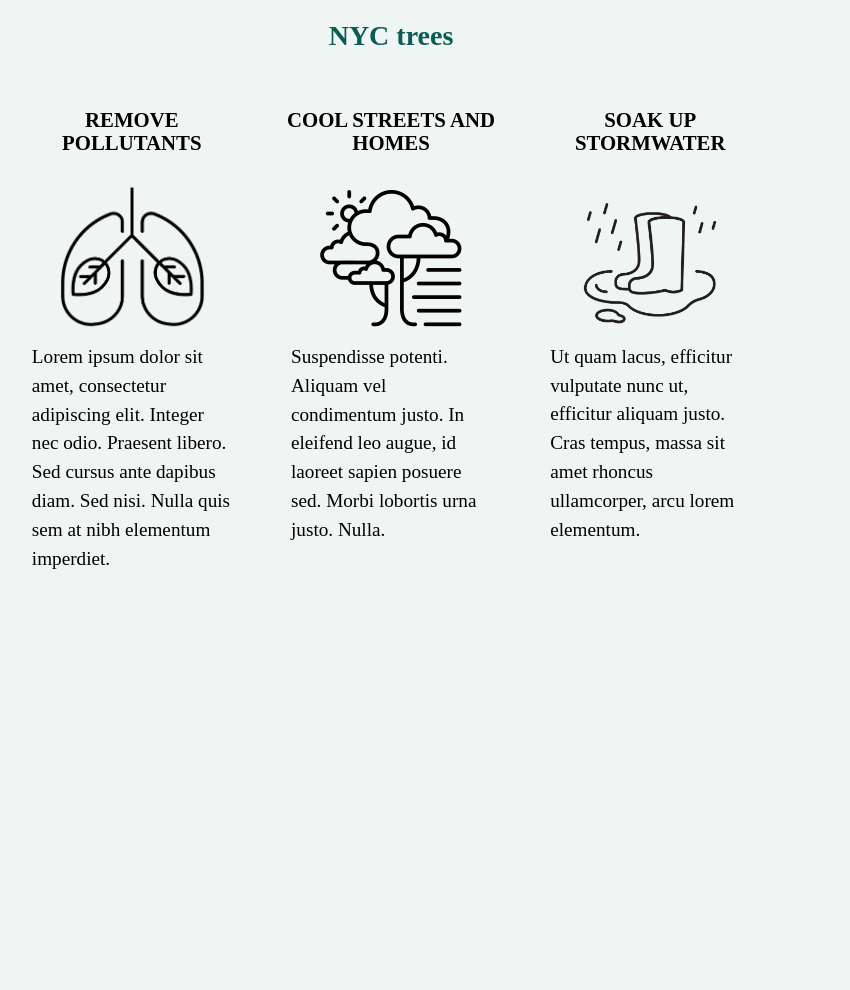
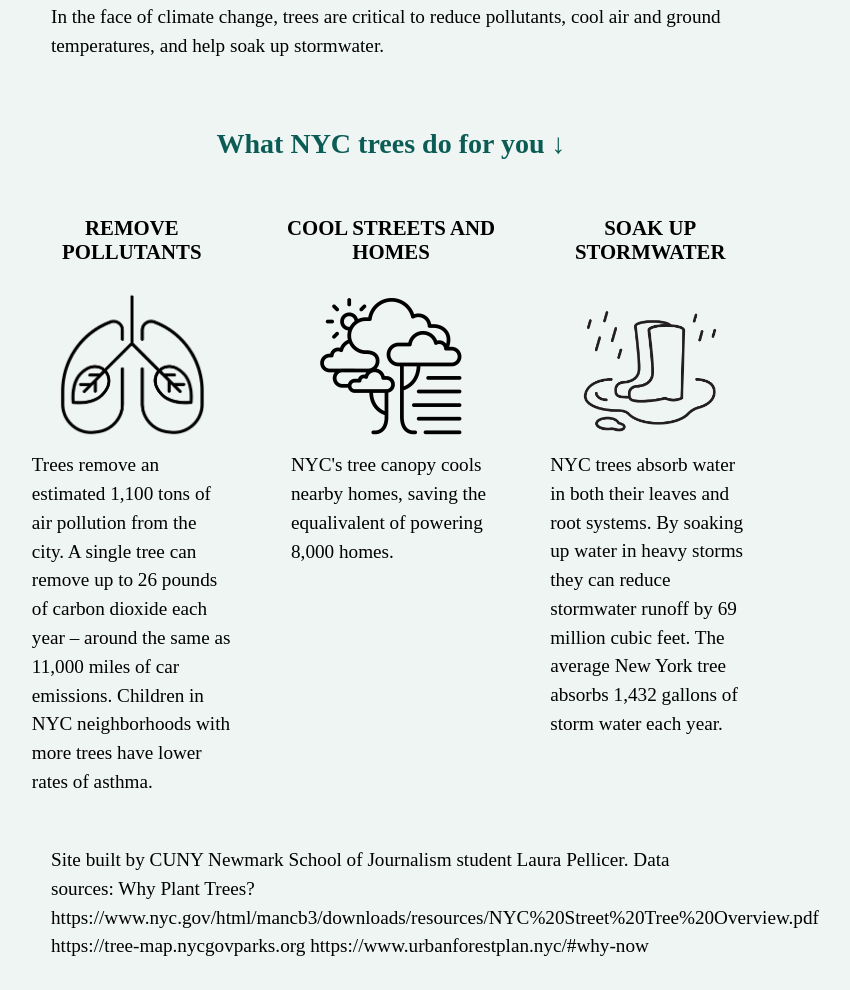
Before and after one commit to lauraplive/2025-LP-icon-trees, a plain HTML site: page index.html in a window 1280 px wide. Shown: the part 1016-2006 px from the top of the page, without its empty margins (249-1099 px from the left). Before the commit the page ends 1609 px from the top, so only its background shows below. Drawn offline with nearby package versions, Linux system fonts and the light colour scheme.

Commit message:
Added byline, added icon text, added sources

```diff
--- a/index.html
+++ b/index.html
@@ -23,6 +23,11 @@
 			</h1>
 			<h2> How New York City trees work overtime to combat climate change and support public health
   </h2>
+		</div>
+		<div class="container">
+			<h3>By: Laura Pellicer
+
+			</h3>
 		</div>
 
 		<!-- Hero image section - NOT in container so it can be full width on mobile, constrained on desktop -->
@@ -55,7 +60,7 @@
 		<!-- Three-column layout container - uses inline-block layout (formerly flexbox) -->
 		<!-- flex box on tablet and desktop -->
 		<div class="icon-container">
-			<h3>NYC trees </h3> </h3>
+			<h3>What NYC trees do for you &#8595 </h3> </h3>
 
 			<!-- First column: Kidney care tip -->
 			<!-- each graphic is actually multiple elements grouped in a div -->
@@ -67,7 +72,8 @@
 					<!-- Column icon/image -->
 					<img src="images/noun-clean-air-3578591_cropped.png">
 					<!-- Column description text -->
-					<figcaption class="graphic-text">Lorem ipsum dolor sit amet, consectetur adipiscing elit. Integer nec odio. Praesent libero. Sed cursus ante dapibus diam. Sed nisi. Nulla quis sem at nibh elementum imperdiet.
+					<figcaption class="graphic-text"> Trees remove an estimated 1,100 tons of air pollution from the city. A single tree can remove up to 26 pounds of
+carbon dioxide each year – around the same as 11,000 miles of car emissions. Children in NYC neighborhoods with more trees have lower rates of asthma.
 					</figcaption>
 				</div>
 			</div>
@@ -77,7 +83,7 @@
 				<div class="icon">
 					<h4>Cool streets and homes</h4>
 					<img src="images/noun-tree-canopy-476740.png">
-					<figcaption class="graphic-text">Suspendisse potenti. Aliquam vel condimentum justo. In eleifend leo augue, id laoreet sapien posuere sed. Morbi lobortis urna justo. Nulla. </figcaption>
+					<figcaption class="graphic-text">NYC's tree canopy cools nearby homes, saving the equalivalent of powering 8,000 homes. </figcaption>
 				</div>
 			</div>
 
@@ -86,10 +92,27 @@
 				<div class="icon">
 					<h4>Soak up stormwater</h4>
 					<img src="images/noun-gumboots-1134336-cropped.png">
-					<figcaption class="graphic-text">Ut quam lacus, efficitur vulputate nunc ut, efficitur aliquam justo. Cras tempus, massa sit amet rhoncus ullamcorper, arcu lorem elementum.</figcaption>
+					<figcaption class="graphic-text">NYC trees absorb water in both their leaves and root systems. By soaking up water in heavy storms they can reduce stormwater runoff by 69 million cubic feet. The average New York tree absorbs 1,432 gallons of storm water each year.</figcaption>
 				</div>
 			</div>
 		</div>
 	</body>
 
+	<div class="container">
+	<!-- Sources paragraph with special styling (intro class makes it wider on large screens) -->
+			<p class="Sources">
+			</p>
+			<!-- Regular body paragraph -->
+			<p>
+				Site built by CUNY Newmark School of Journalism student Laura Pellicer.
+				Data sources:
+				Why Plant Trees?
+				https://www.nyc.gov/html/mancb3/downloads/resources/NYC%20Street%20Tree%20Overview.pdf
+				https://tree-map.nycgovparks.org
+				https://www.urbanforestplan.nyc/#why-now
+			</p>
+				<!-- Regular body paragraph -->
+			<p>
+
+		</div>
 </html>
```
